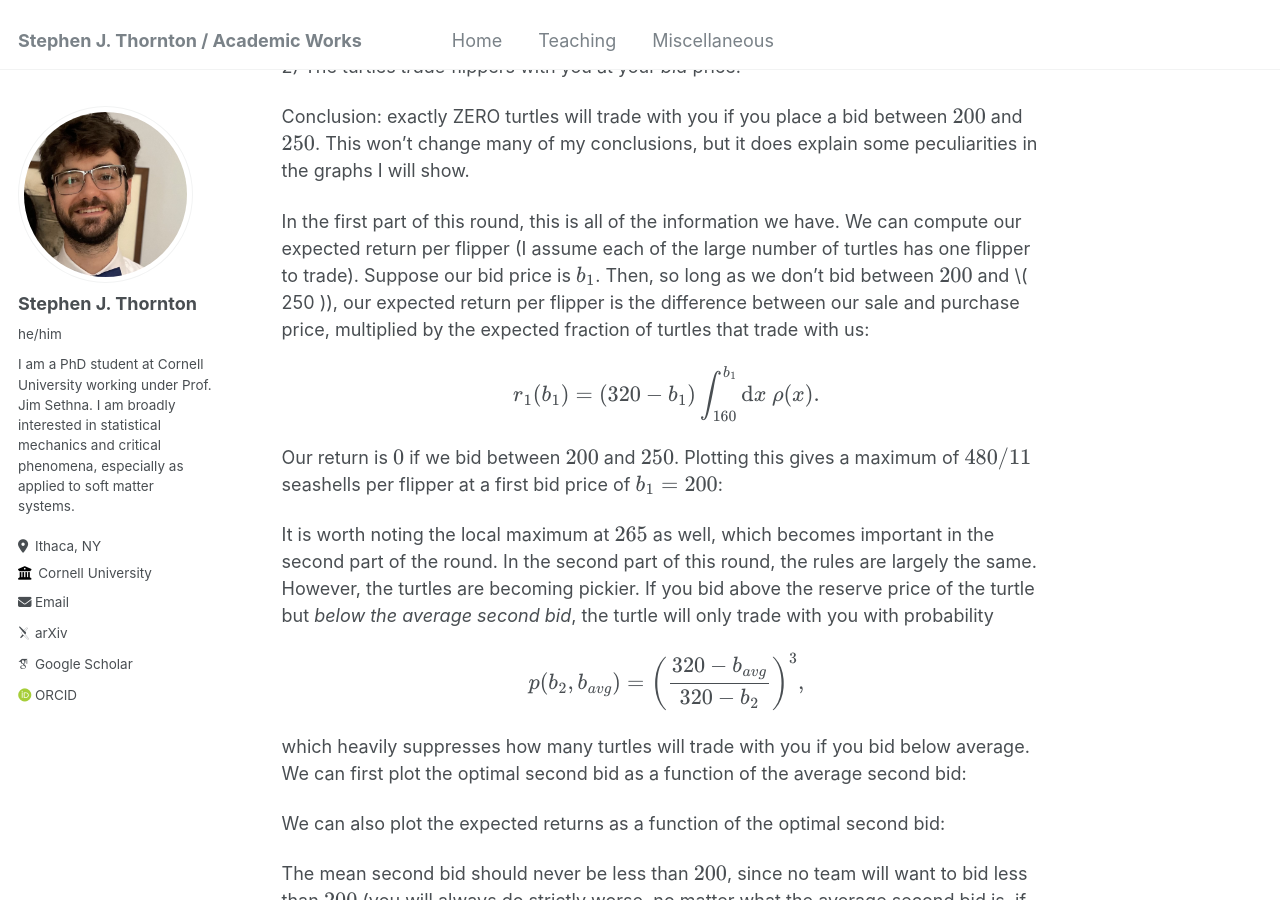
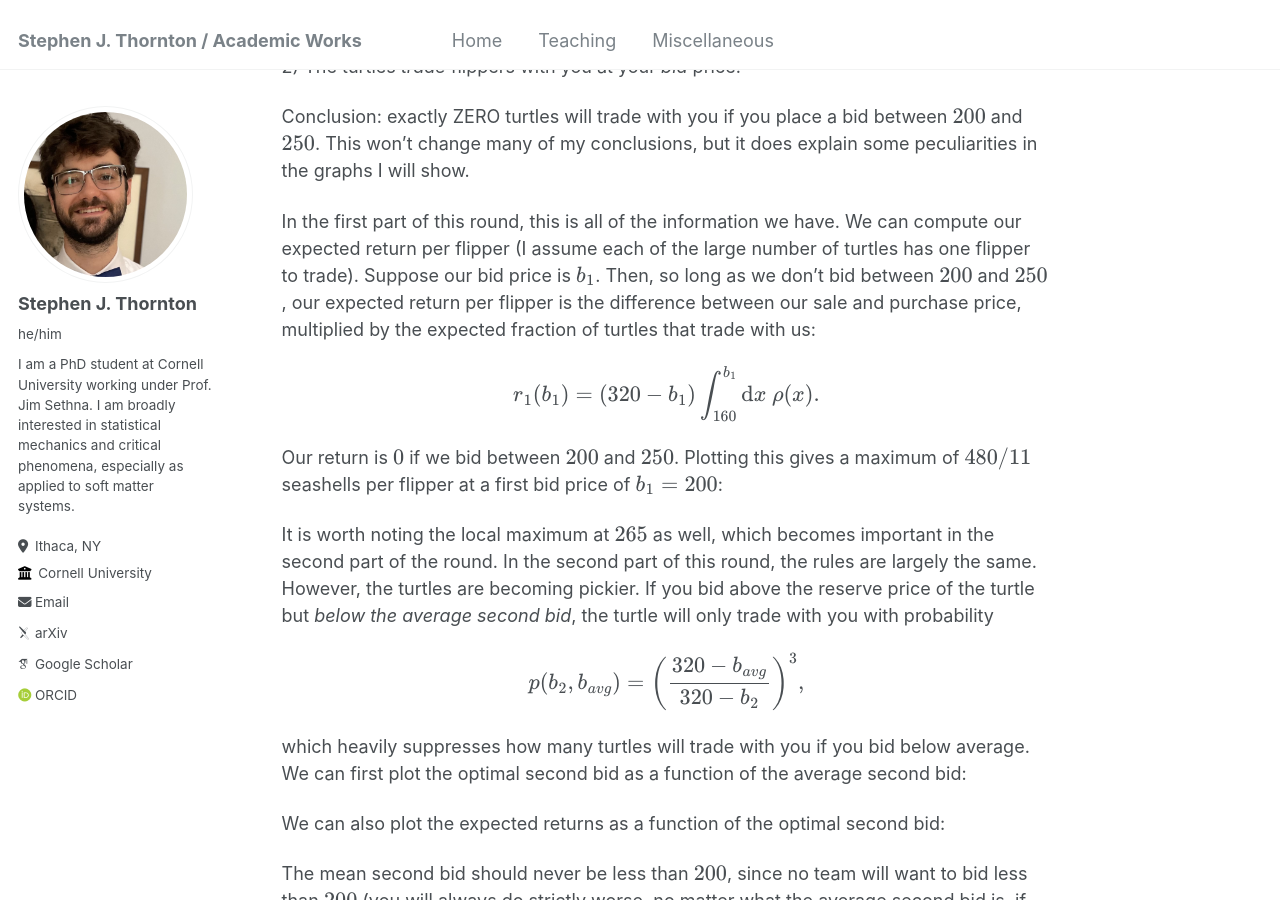
Before and after one commit to stephen-thornton/stephen-thornton.github.io, a Jekyll site: the page built from _miscellaneous/Prosperity.md, in a window 1280 px wide and 900 px high, scrolled down 4472 px. Built offline with Jekyll 4.4.1, drawn with Linux system fonts in a browser that asks for light colours; some web fonts are replaced.

```diff
--- a/_miscellaneous/Prosperity.md
+++ b/_miscellaneous/Prosperity.md
@@ -98,7 +98,7 @@ We are told the following fact, which I think many teams misinterpreted: "The di
 
 Conclusion: exactly ZERO turtles will trade with you if you place a bid between \\( 200 \\) and \\( 250 \\). This won't change many of my conclusions, but it does explain some peculiarities in the graphs I will show.
 
-In the first part of this round, this is all of the information we have. We can compute our expected return per flipper (I assume each of the large number of turtles has one flipper to trade). Suppose our bid price is \\( b_1 \\). Then, so long as we don't bid between \\( 200 \\) and \\( 250 \)), our expected return per flipper is the difference between our sale and purchase price, multiplied by the expected fraction of turtles that trade with us:
+In the first part of this round, this is all of the information we have. We can compute our expected return per flipper (I assume each of the large number of turtles has one flipper to trade). Suppose our bid price is \\( b_1 \\). Then, so long as we don't bid between \\( 200 \\) and \\( 250 \\), our expected return per flipper is the difference between our sale and purchase price, multiplied by the expected fraction of turtles that trade with us:
 
 $$r_1(b_1)=\left(320-b_1\right)\int_{160}^{b_1}\textrm{d}x\textrm{ }\rho(x).$$
 
```
